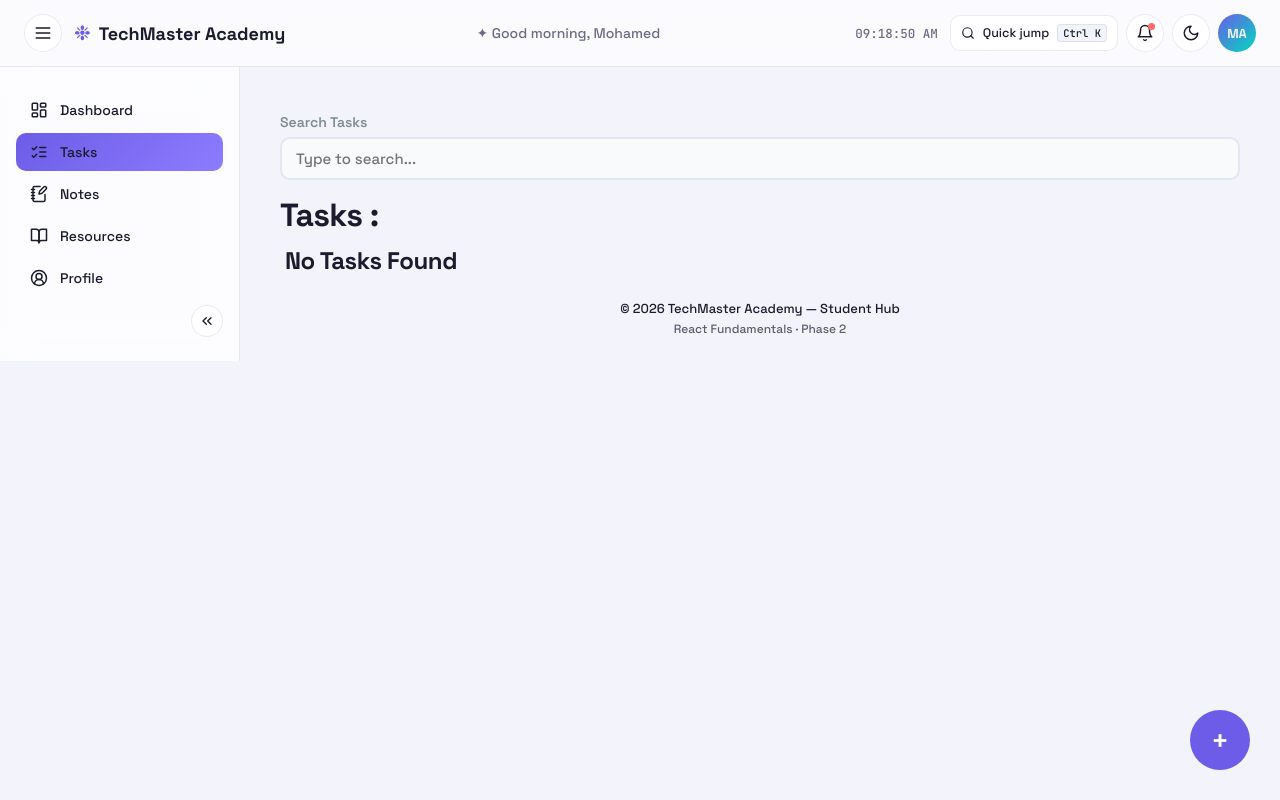
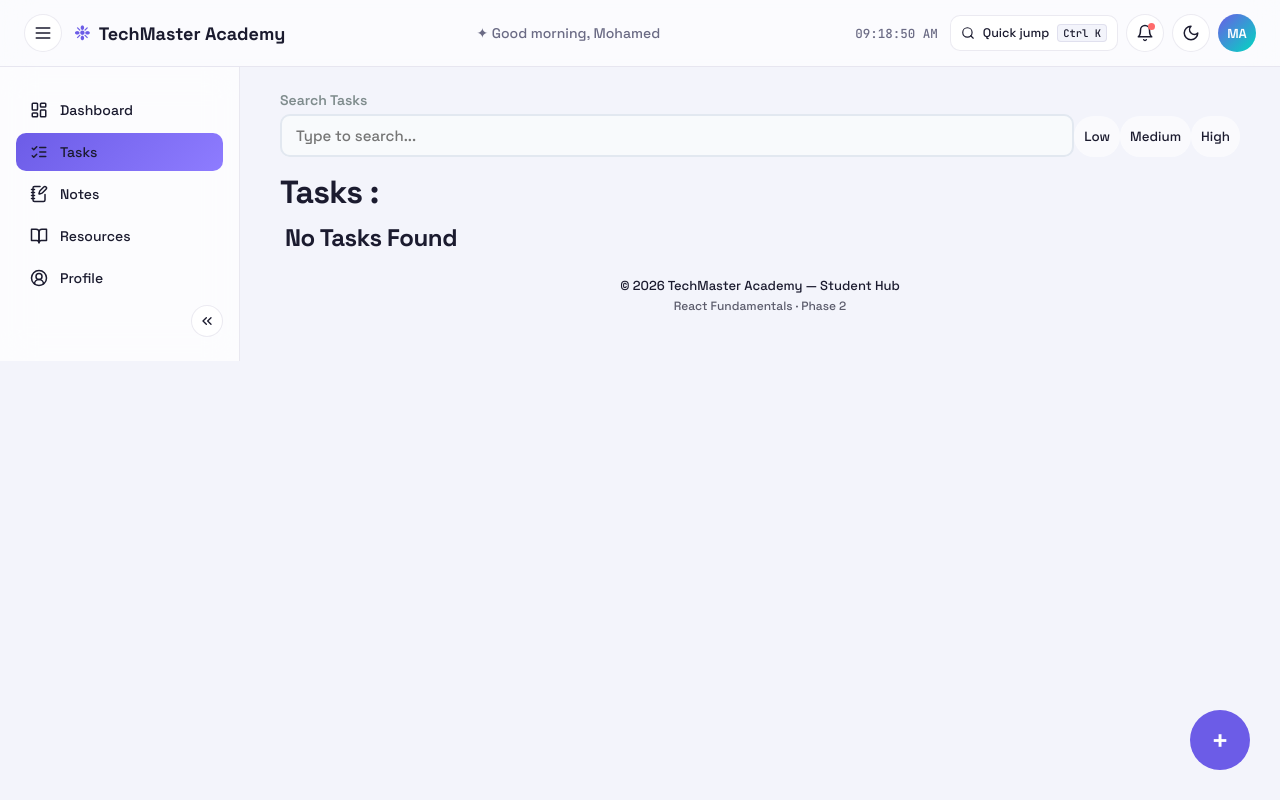
Before and after one commit to alsydnsrnwrtmad-jpg/TechMaster-Academy-Project, a React (Vite) app: page /tasks in a window 1280 px wide. Built offline with nearby package versions, Linux system fonts and the light colour scheme.

Commit message:
Added Filter by Priority

```diff
--- a/src/components/Tasks/AddFrm.jsx
+++ b/src/components/Tasks/AddFrm.jsx
@@ -1,7 +1,14 @@
 import React from "react";
 import "./Addfrm.css";
 
-const AddFrm = ({ addNewItem, frm, item, setNewItem, prio, setprio,pirori }) => {
+const AddFrm = ({
+  addNewItem,
+  frm,
+  item,
+  setNewItem,
+  prio,
+  setprio,
+}) => {
   return (
     <div className={`add-form ${frm ? "active" : ""}`}>
       <form onSubmit={addNewItem}>
@@ -22,9 +29,11 @@ const AddFrm = ({ addNewItem, frm, item, setNewItem, prio, setprio,pirori }) =>
             className="custom-select"
             required
             value={prio}
-            onChange={(e) => pirori(e.target.value)}
+            onChange={(e) => setprio(e.target.value)}
           >
-            <option value="" disabled>--Select an option--</option>
+            <option value="" disabled>
+              --Select an option--
+            </option>
             <option value="Low">Low</option>
             <option value="Medium">Medium</option>
             <option value="High">High</option>
--- /dev/null
+++ b/src/components/Tasks/FltrTasks.jsx
@@ -0,0 +1,20 @@
+import React, { useState } from "react";
+import "./FltrTasks.css";
+
+const FltrTasks = ({setfltr,fltr}) => {
+  return (
+    <div className={`fltcont`} >
+      <button onClick={() => setfltr(fltr === "Low" ? "" : "Low")} className={`lowbtn ${fltr}`}>Low</button>
+
+      <button onClick={() => setfltr(fltr === "Medium" ? "" : "Medium")} className={`medbtn ${fltr}`}>
+        Medium
+      </button>
+
+      <button onClick={() => setfltr(fltr === "High" ? "" : "High")} className={`hibtn ${fltr}`}>
+        High
+      </button>
+    </div>
+  );
+};
+
+export default FltrTasks;
--- a/src/components/Tasks/SrchBar.css
+++ b/src/components/Tasks/SrchBar.css
@@ -1,3 +1,8 @@
+.srchcont{
+  display: grid;
+  grid-template-columns: repeat(2,1fr);
+
+}
 .srchlab {
   font-size:  14px ;
   font-weight:  600 ;
@@ -5,7 +10,8 @@
 }
 
 .cont {
-  margin-top: 20px;
+  display: flex;
+  flex-direction: column;
 }
 .cont input {
   width:  100%;
@@ -18,3 +24,11 @@
   margin-top:  5px ;
   color: #1e293b;
 }
+
+@media(min-width:768px){
+.srchcont{
+
+  grid-template-columns: 5fr 1fr;
+
+}
+}
--- a/src/components/Tasks/SrchBar.jsx
+++ b/src/components/Tasks/SrchBar.jsx
@@ -1,8 +1,10 @@
 import React from "react";
 import "./SrchBar.css";
+import FltrTasks from "./FltrTasks";
 
-const SrchBar = ({ searchTerm, setSearchTerm }) => {
+const SrchBar = ({ searchTerm, setSearchTerm, setfltr, fltr }) => {
   return (
+    <div className="srchcont">
       <div className="cont">
         <label className="srchlab">Search Tasks</label>
         <input
@@ -12,6 +14,8 @@ const SrchBar = ({ searchTerm, setSearchTerm }) => {
           onChange={(e) => setSearchTerm(e.target.value)}
         />
       </div>
+      <FltrTasks setfltr={setfltr} fltr={fltr} />
+    </div>
   );
 };
 export default SrchBar;
--- a/src/components/Tasks/TheTasks.jsx
+++ b/src/components/Tasks/TheTasks.jsx
@@ -2,7 +2,7 @@ import React, { useState } from "react";
 import Dltconfrm from "./dltconfrm";
 import "./TheTasks.css";
 
-const TheTasks = ({ filteredTasks, chkd, dlt }) => {
+const TheTasks = ({ filteredTasks, chkd, dlt, fltr }) => {
   const [delt, setdlt] = useState(false);
   const [dltID, setDltID] = useState("");
   const getID = (id) => {
--- /dev/null
+++ b/src/components/Tasks/fltrTasks.css
@@ -0,0 +1,33 @@
+.fltcont {
+  display: flex;
+  justify-content: space-evenly;
+}
+.fltcont button {
+  padding: 6px 10px;
+  border-radius: 20px;
+  color: black;
+  margin-top: 25px;
+}
+
+.fltcont button {
+  padding: 6px 10px;
+  border-radius: 20px;
+  color: var(--text);
+  background-color: var(--surface);
+  border: none;
+  transition: 0.5s;
+}
+
+.lowbtn:hover,.lowbtn.Low {
+  background-color: rgb(169, 242, 185);
+  color: black;
+  transform: scale(1.1);
+}
+.medbtn:hover,.medbtn.Medium {
+  background-color: #f7efb4;
+  color: black;
+}
+.hibtn:hover,.hibtn.High {
+  background-color: rgb(239, 131, 131);
+  color: black;
+}
--- a/src/pages/Tasks.jsx
+++ b/src/pages/Tasks.jsx
@@ -9,6 +9,7 @@ const Tasks = () => {
   const [searchTerm, setSearchTerm] = useState("");
   const [frm, setfrm] = useState(false);
   const [prio, setprio] = useState("");
+  const [fltr, setfltr] = useState("");
   const [task, setTask] = useState(() => {
     const currentTask = localStorage.getItem("TASKS");
     return currentTask ? JSON.parse(currentTask) : [];
@@ -34,9 +35,15 @@ const Tasks = () => {
     setfrm(!frm);
     setprio("");
   };
-  const filteredTasks = task.filter((ele) =>
-    ele.value.toLowerCase().includes(searchTerm.toLowerCase()),
-  );
+  const filteredTasks = task.filter((ele) => {
+    const matchesSearch = ele.value
+      .toLowerCase()
+      .includes(searchTerm.toLowerCase());
+
+    const matchesFilter =
+      fltr === "" || ele.priority?.toLowerCase() === fltr.toLowerCase();
+    return matchesSearch && matchesFilter;
+  });
   const chkd = (id) => {
     setTask(
       task.map((ele) => {
@@ -50,9 +57,7 @@ const Tasks = () => {
   const dlt = (id) => {
     setTask(task.filter((ele) => ele.id !== id));
   };
-  const pirori = (e) => {
-    setprio(e);
-  };
+
   return (
     <>
       <ShwFrmbtn frm={frm} setfrm={setfrm} />
@@ -63,15 +68,21 @@ const Tasks = () => {
         setNewItem={setNewItem}
         setprio={setprio}
         prio={prio}
-        pirori={pirori}
       />
-      <SrchBar searchTerm={searchTerm} setSearchTerm={setSearchTerm} />
+      <SrchBar
+        searchTerm={searchTerm}
+        setSearchTerm={setSearchTerm}
+        prio={prio}
+        setfltr={setfltr}
+        fltr={fltr}
+      />
       <h1 style={{ marginTop: "15px" }}>Tasks :</h1>
       <TheTasks
         filteredTasks={filteredTasks}
         dlt={dlt}
         chkd={chkd}
         prio={prio}
+        fltr={fltr}
       />
     </>
   );
```
Lines whose indentation alone changed are shown as unchanged.
